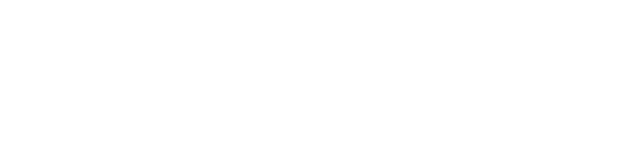
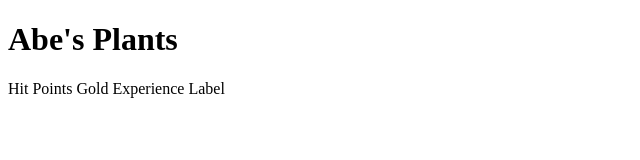
Before and after one commit to pooch1e/FandC_RPG, a plain HTML site: page index.html in a window 1280 px wide. Shown: the whole page, without its empty margins (0-640 px from the left). Drawn offline with Linux system fonts and the light colour scheme.

Commit message:
setting up form

```diff
--- a/index.html
+++ b/index.html
@@ -1,13 +1,19 @@
 <!DOCTYPE html>
 <html lang="en">
   <head>
-  <meta charset="UTF-8">
-  <meta name="viewport" content="width=device-width, initial-scale=1.0">
+    <meta charset="UTF-8" />
+    <meta name="viewport" content="width=device-width, initial-scale=1.0" />
     <title>Flower Time</title>
-  <link rel="stylesheet" href="styles.css">
+    <link rel="stylesheet" href="styles.css" />
   </head>
   <body>
-
+    <h1>Abe's Plants</h1>
+    <form action="">
+      <label for="">Hit Points</label>
+      <label for="">Gold</label>
+      <label for="">Experience</label>
+      <label for="">Label</label>
+    </form>
 
     <script src="main.js"></script>
   </body>
```
Also changed, not shown: classes/GameController.js (added), classes/GameModel.js (added). Lines whose indentation alone changed are shown as unchanged.
